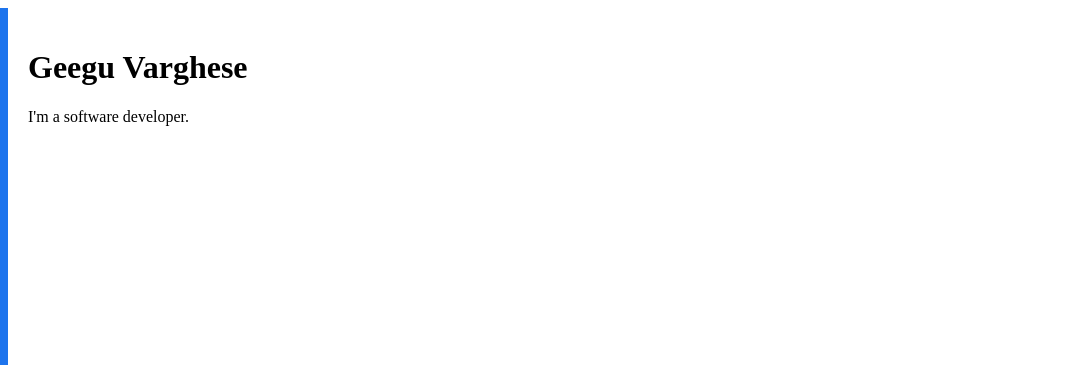
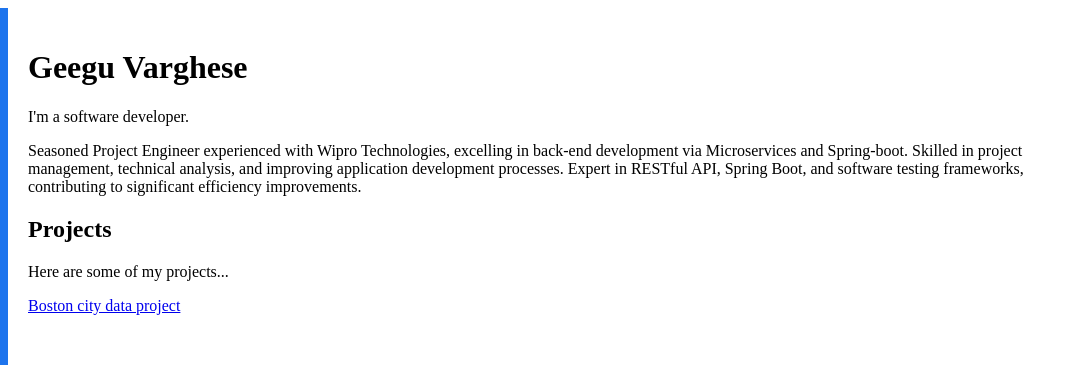
Before and after one commit to GeegZCode/geeguvarghese.github.io, a plain HTML site: page index.html in a window 1280 px wide. Shown: the top 365 px of the page, 200-1280 px from the left. Drawn offline with Linux system fonts and the light colour scheme.

Commit message:
added profile into and projects

```diff
--- a/index.html
+++ b/index.html
@@ -27,6 +27,17 @@
         <div class="main-content">
             <h1>Geegu Varghese</h1>
             <p>I'm a software developer.</p>
+            <p>Seasoned Project Engineer experienced with Wipro Technologies, excelling in back-end development via Microservices
+                and Spring-boot. Skilled in project management, technical analysis, and improving application development processes.
+                Expert in RESTful API, Spring Boot, and software testing frameworks, contributing to significant efficiency
+                improvements.</p>
+
+                <section id="projects">
+                    <h2>Projects</h2>
+                    <p>Here are some of my projects...</p>
+                    <a href="https://github.com/GeegZCode/boston-city-data-project">Boston city data project</a>
+                </section>
+
         </div>
     </div>
 </body>
```
